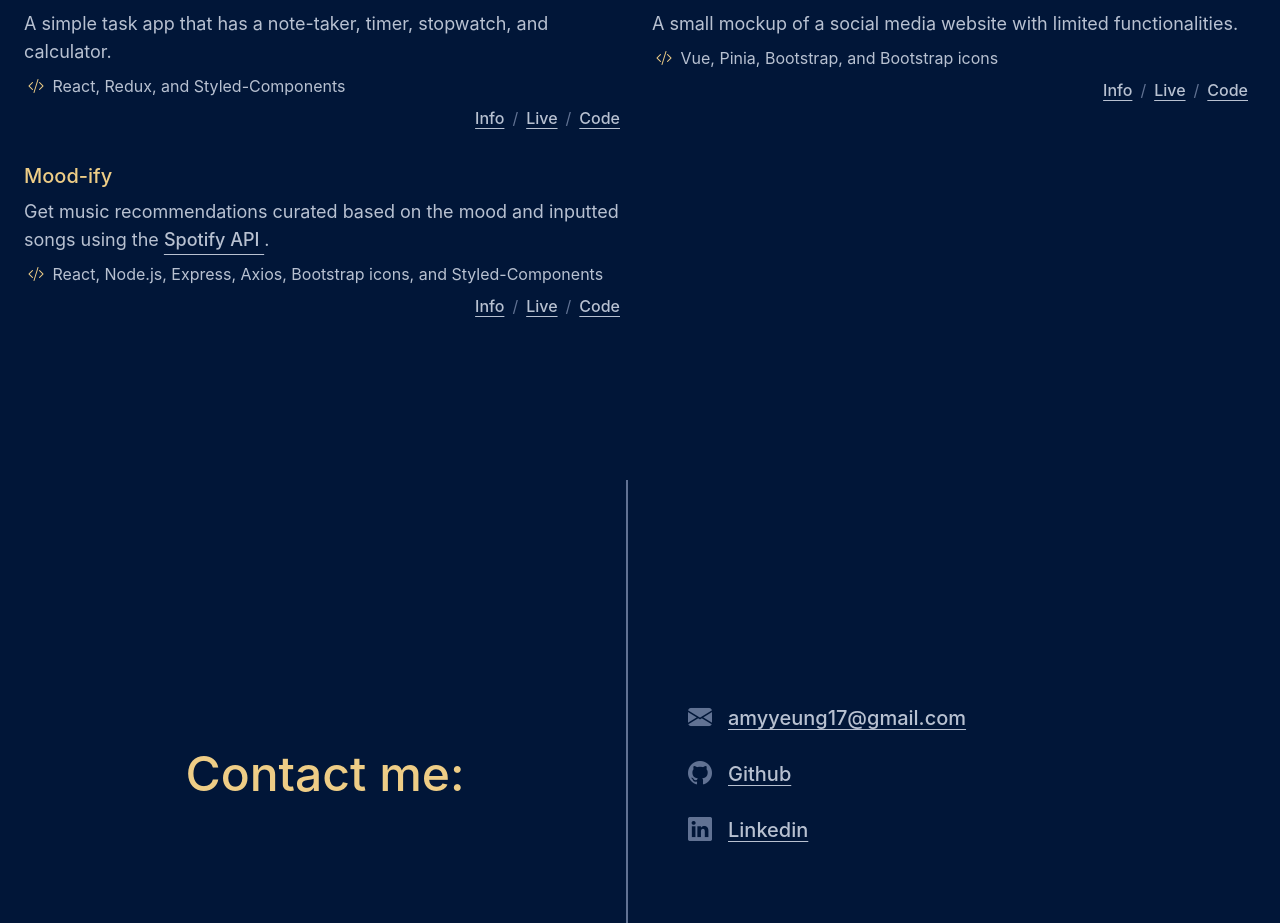
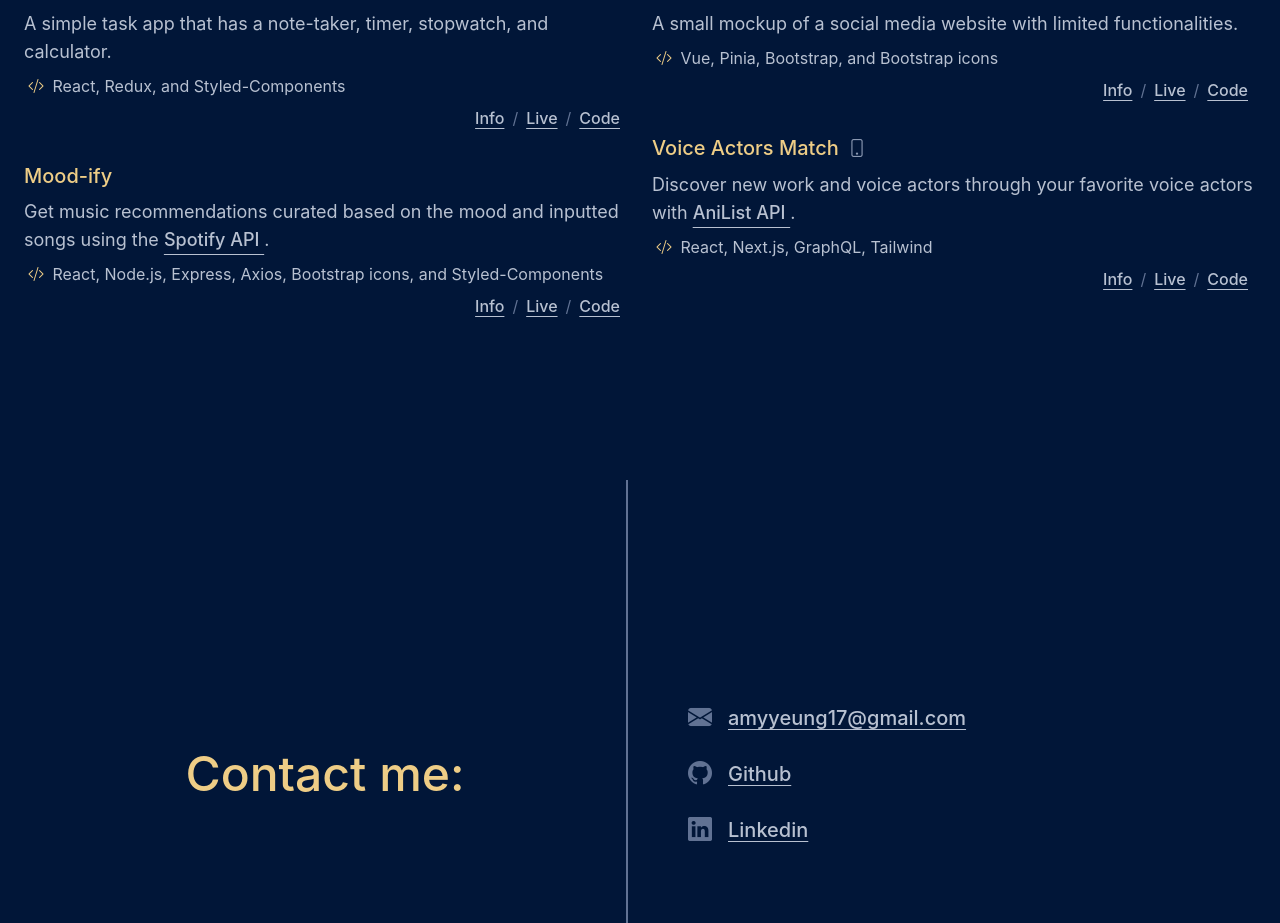
Before and after one commit to amyyeung17/ayeung, a Vue app: page / in a window 1280 px wide. Shown: the part 2571-3494 px from the top of the page. Built offline with nearby package versions, Linux system fonts and the light colour scheme.

Commit message:
Added 4th project correctly, card

```diff
--- a/src/components/sections/Projects.vue
+++ b/src/components/sections/Projects.vue
@@ -29,8 +29,10 @@ const currentOption = ref('Completed')
         </template>
       </template>
       <template #right>
-        <Card :item="projectsInfoFinish[2]" v-if="currentOption === 'Completed'" />
-        <Card :item="projectsInfoUp[1]" v-else />
+        <template v-if="currentOption === 'Completed'">
+          <Card :item="projectsInfoFinish[2]" />
+          <Card :item="projectsInfoFinish[3]"  />
+        </template>
       </template>
     </Layout>
   </div>
```
